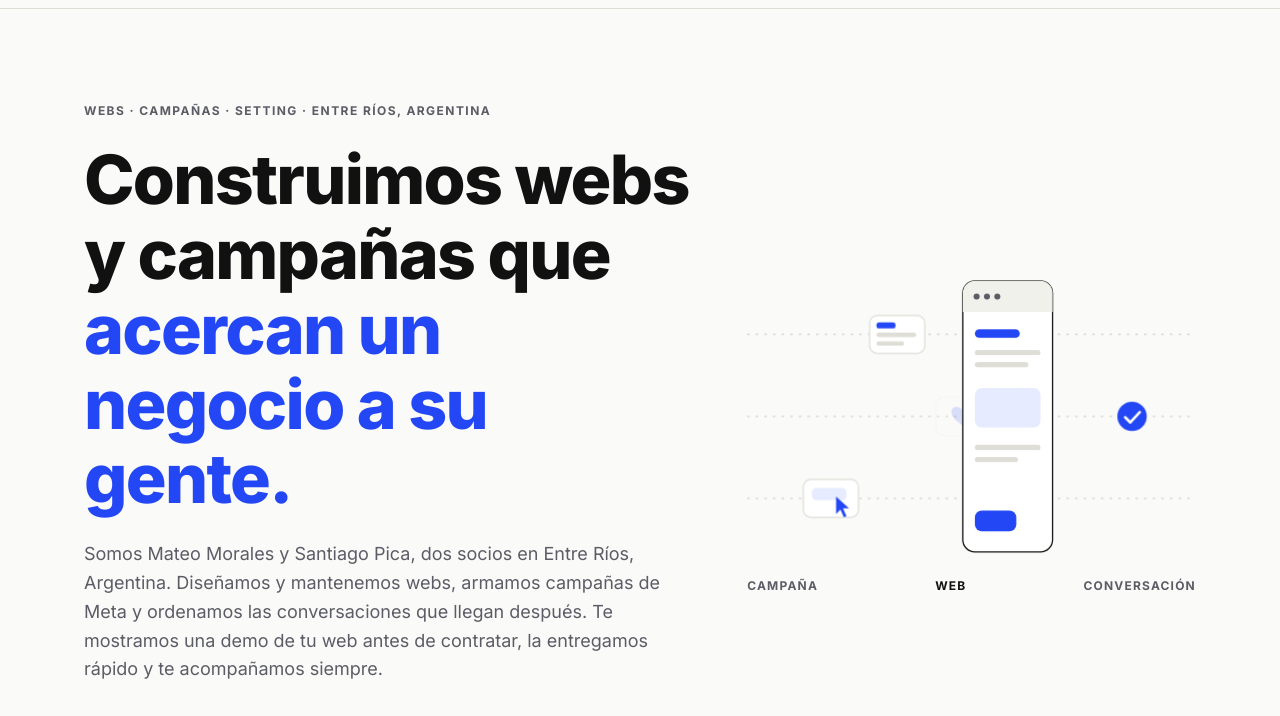
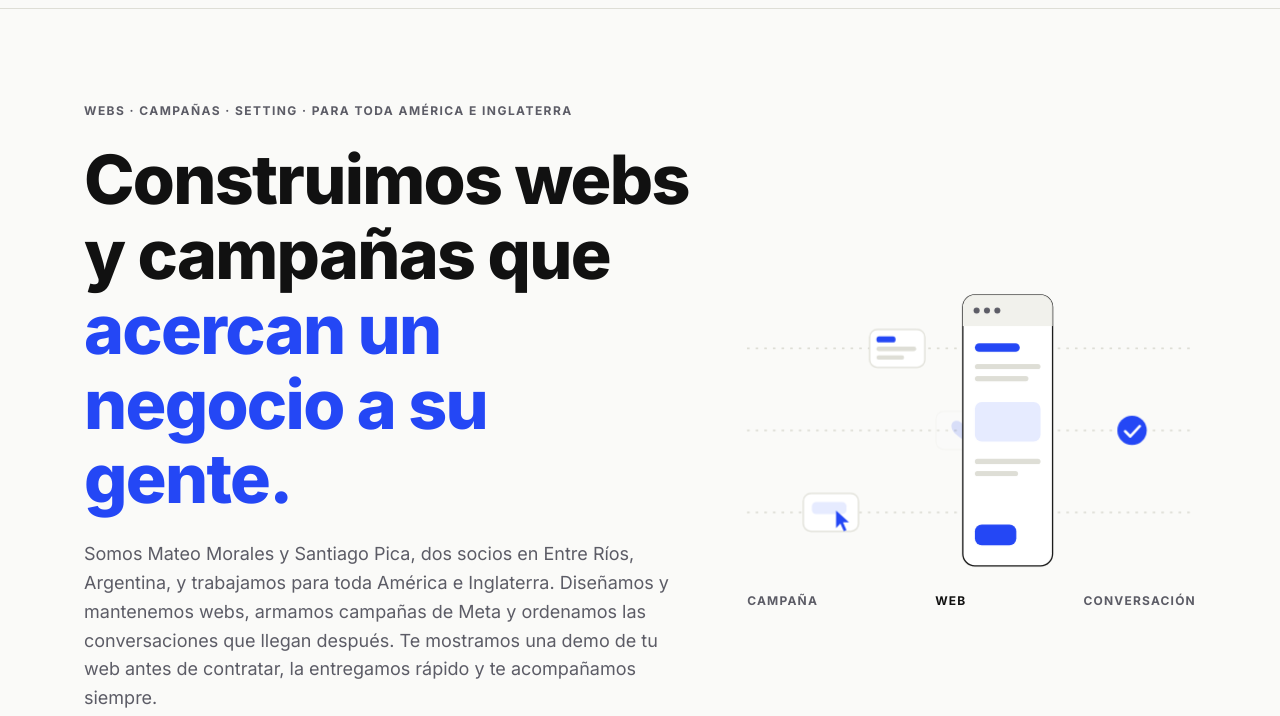
Before and after one commit to newmakingprogress/makingprogress, a plain HTML site: page index.html in a window 1280 px wide. Shown: the part 56-772 px from the top of the page. Drawn offline with nearby package versions, Linux system fonts and the light colour scheme.

Commit message:
Web: trabajamos para toda América e Inglaterra
Co-Authored-By: Claude Opus 5.5 <noreply@anthropic.com>
Claude-Session: https://claude.ai/code/session_01Kb8wJQUaZ42RYVQD99yWv3

```diff
--- a/index.html
+++ b/index.html
@@ -327,9 +327,9 @@ footer{padding:40px 0 48px;border-top:1px solid var(--line);font-size:14px;color
 <section class="hero">
   <div class="wrap hero-grid">
     <div>
-      <span class="tag">Webs · Campañas · Setting · Entre Ríos, Argentina</span>
+      <span class="tag">Webs · Campañas · Setting · Para toda América e Inglaterra</span>
       <h1>Construimos webs y campañas que <em>acercan un negocio a su gente.</em></h1>
-      <p class="lead">Somos Mateo Morales y Santiago Pica, dos socios en Entre Ríos, Argentina. Diseñamos y mantenemos webs, armamos campañas de Meta y ordenamos las conversaciones que llegan después. Te mostramos una demo de tu web antes de contratar, la entregamos rápido y te acompañamos siempre.</p>
+      <p class="lead">Somos Mateo Morales y Santiago Pica, dos socios en Entre Ríos, Argentina, y trabajamos para toda América e Inglaterra. Diseñamos y mantenemos webs, armamos campañas de Meta y ordenamos las conversaciones que llegan después. Te mostramos una demo de tu web antes de contratar, la entregamos rápido y te acompañamos siempre.</p>
       <div class="hero-cta">
         <a href="#casos" class="btn btn-primary">Ver casos</a>
         <a href="#contacto" class="btn btn-ghost">Conocernos</a>
```
